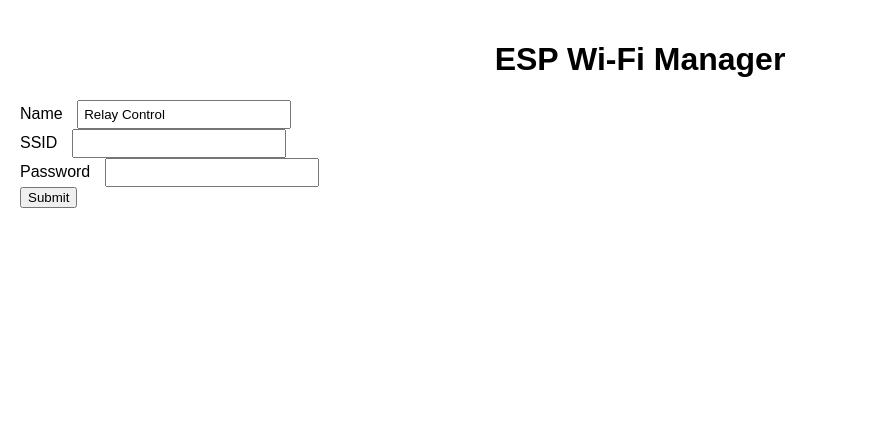
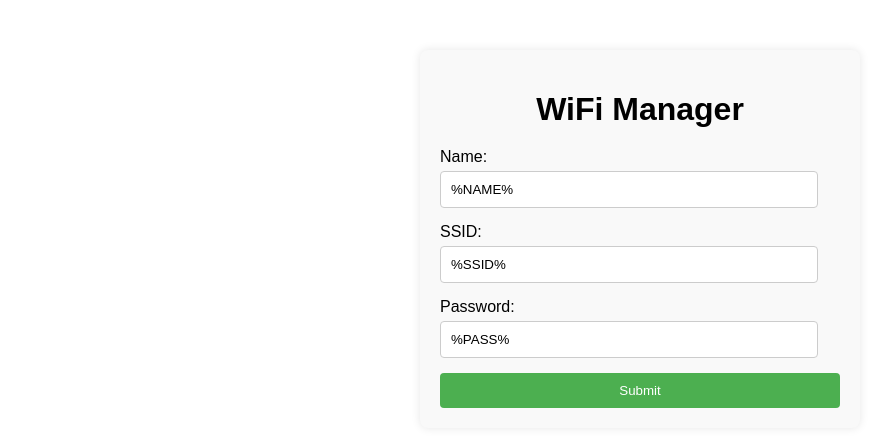
Before and after one commit to mcsarge/RelayControlAndConfiguration, a plain HTML site: page data/wifimanager.html in a window 1280 px wide. Shown: the whole page, without its empty margins (0-883 px from the left). Drawn offline with Linux system fonts and the light colour scheme.

Commit message:
Updates to support wifimanager and other improvements.

```diff
--- a/data/wifimanager.html
+++ b/data/wifimanager.html
@@ -1,31 +1,76 @@
 <!DOCTYPE html>
-<html>
+<html lang="en">
 <head>
-  <title>ESP Wi-Fi Manager</title>
-  <meta name="viewport" content="width=device-width, initial-scale=1">
-  <link rel="icon" href="data:,">
-  <link rel="stylesheet" type="text/css" href="style.css">
+<meta charset="UTF-8">
+<meta name="viewport" content="width=device-width, initial-scale=1.0">
+<title>WiFi Manager</title>
+<style>
+    body {
+        font-family: Arial, sans-serif;
+        margin: 0;
+        padding: 0;
+    }
+
+    .container {
+        margin: 50px auto;
+        width: 400px;
+        padding: 20px;
+        background-color: #f9f9f9;
+        border-radius: 8px;
+        box-shadow: 0 0 10px rgba(0, 0, 0, 0.1);
+    }
+
+    h1 {
+        text-align: center;
+        margin-bottom: 20px;
+    }
+
+    label {
+        display: block;
+        margin-bottom: 5px;
+    }
+
+    input[type="text"] {
+        width: calc(100% - 22px);
+        padding: 10px;
+        margin-bottom: 15px;
+        border: 1px solid #ccc;
+        border-radius: 4px;
+        box-sizing: border-box;
+    }
+
+    input[type="submit"] {
+        background-color: #4CAF50;
+        color: white;
+        padding: 10px 20px;
+        border: none;
+        border-radius: 4px;
+        cursor: pointer;
+        width: 100%;
+    }
+
+    input[type="submit"]:hover {
+        background-color: #45a049;
+    }
+</style>
 </head>
 <body>
-  <div class="topnav">
-    <h1>ESP Wi-Fi Manager</h1>
-  </div>
-  <div class="content">
-    <div class="card-grid">
-      <div class="card">
-        <form action="/" method="POST">
-          <p>
-            <label for="name">Name</label>
-            <input type="text" id ="name" name="name" value="Relay Control"><br>
-            <label for="ssid">SSID</label>
-            <input type="text" id ="ssid" name="ssid"><br>
-            <label for="pass">Password</label>
-            <input type="text" id ="pass" name="pass"><br>
-            <input type ="submit" value ="Submit">
-          </p>
-        </form>
-      </div>
-    </div>
-  </div>
+
+<div class="container">
+    <h1>WiFi Manager</h1>
+    <form id="wifimanager" action="/wifimanager" method="POST">
+        <label for="name">Name:</label>
+        <input type="text" id="name" name="name" value="%NAME%" required>
+
+        <label for="ssid">SSID:</label>
+        <input type="text" id="ssid" name="ssid" value="%SSID%" required>
+
+        <label for="password">Password:</label>
+        <input type="text" id="pass" name="pass" value="%PASS%" required>
+
+        <input type="submit" value="Submit">
+    </form>
+</div>
+
 </body>
 </html>
```
Also changed, not shown: src/default.csv (deleted, +0 -7 lines), 3 other files.
